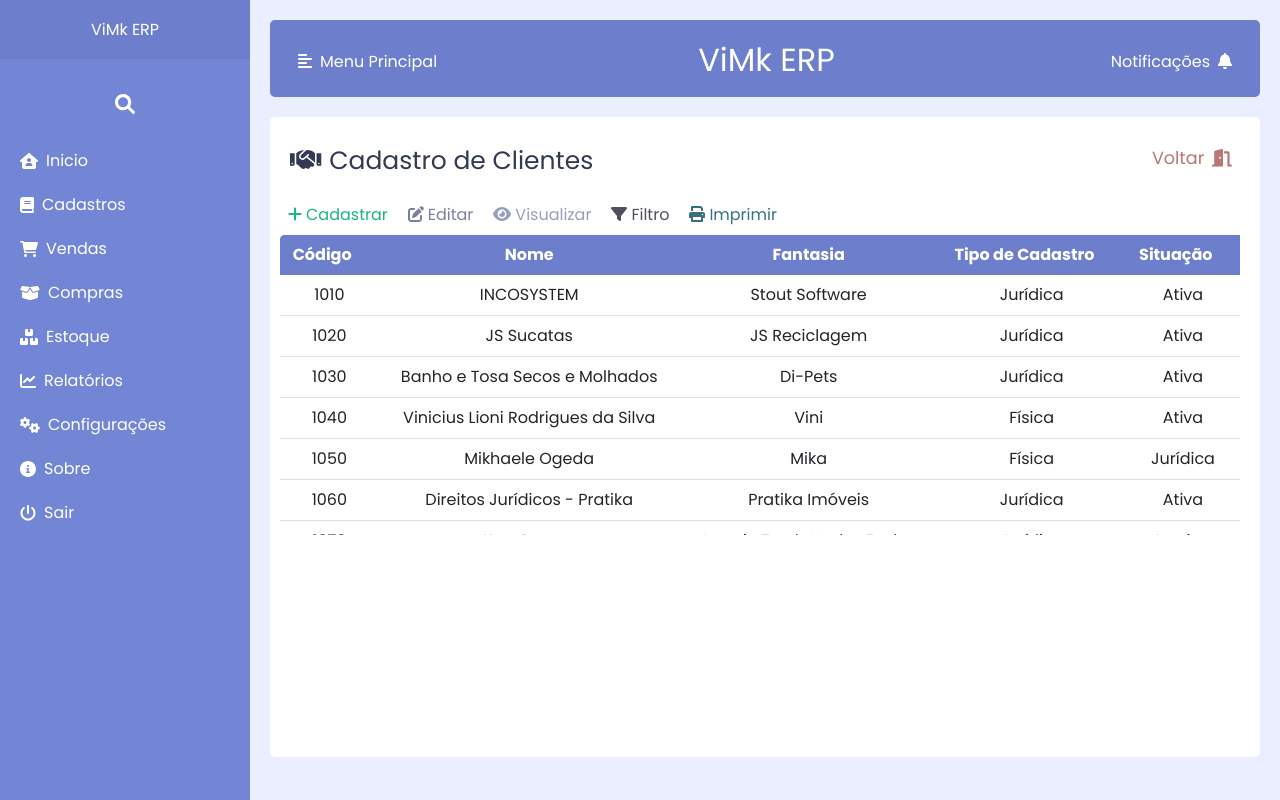
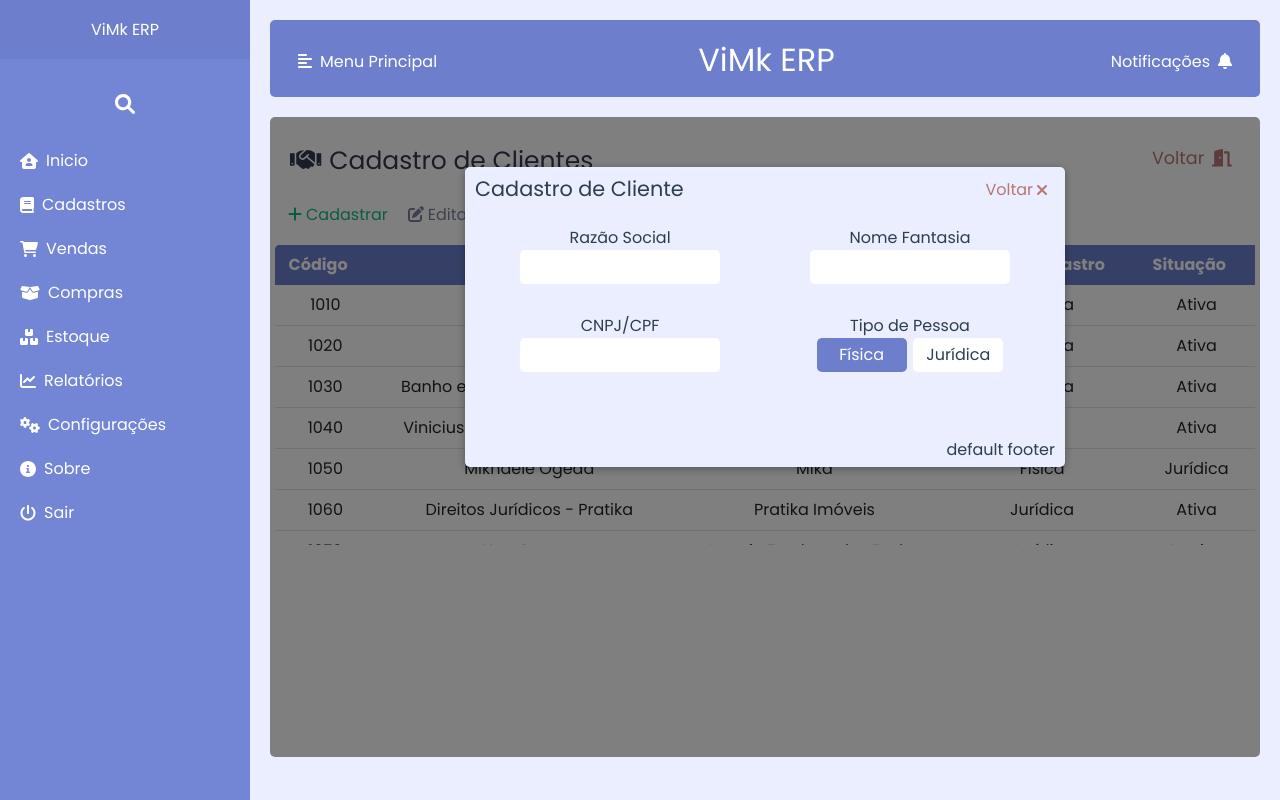
Before and after one commit to VinnyLioni/test_app, a Vue app: page /clients in a window 1280 px wide. Both pictures are taken after a click on the button "Cadastrar". Built offline with nearby package versions, Linux system fonts and the light colour scheme.

Commit message:
i_dont_know_what_im_doing

```diff
--- a/package.json
+++ b/package.json
@@ -20,6 +20,7 @@
     "core-js": "^3.8.3",
     "postcss": "^8",
     "tailwindcss": "^3",
+    "v-mask": "^2.3.0",
     "vue": "^2.6.14",
     "vue-router": "^3.5.1",
     "vue-tailwind": "^2.5.1",
--- a/src/content/modClient.vue
+++ b/src/content/modClient.vue
@@ -2,15 +2,64 @@
   <div class="mod-client">
     <div id="show-clients">
         <header-itens title="Cadastro de Clientes" icon="fas fa-handshake pr-2" @backRouter="goBack()" />
-        <edit-vue />
-        <modal-vue v-if="isModalVisible" @closeModal="closeModal()"></modal-vue>
-        <table-vue :headers="myHeaders" :items="myItems"/>
+        <edit-vue @openMyModal="showModal()"/>
+        <transition name="slide">
+            <modal-vue v-if="isModalVisible" @closeMd="closeModal()">
+                <div class="header-modal" slot="header">
+                    Cadastro de Cliente
+                </div>
+                <main class="body-modal" slot="body">
+                    <div class="modal-register">
+                        <input type="hidden" id='codi-client'>
+                        <div id="first-line">
+                            <div class="first-input">
+                                <label>Razão Social</label>
+                                <br>
+                                <input type="text" name="" id="">
+                            </div>
+                            <div class="second-input">
+                                <label>Nome Fantasia</label>
+                                <br>
+                                <input type="text" name="" id="">
+                            </div>
+                        </div>
+                        <div id="second-line">
+                            <div class="cnpjcpf">
+                                <label for="">CNPJ/CPF</label>
+                                <br>
+                                <input type="text">
+                            </div>
+                            <div class="radio-input">
+                                <label for="">Tipo de Pessoa</label>
+                                <div class="radio-wrapper">
+                                    <input type="radio" name="select" id="option-1" checked>
+                                    <input type="radio" name="select" id="option-2">
+                                    <label for="option-1" class="option option-1">
+                                        <div class="dot-1">
+                                            <span>Física</span>
+                                        </div>
+                                    </label>
+                                    <label for="option-2" class="option option-2">
+                                        <div class="dot-2">
+                                            <span>Jurídica</span>
+                                        </div>
+                                    </label>
+                                </div>
+                            </div>
+                        </div>
+                    </div>
+                </main>
+            </modal-vue>
+        </transition>
+    </div>
+    <div class="myTab">
+        <table-vue :headers="myHeaders" :items="myForns"/>
     </div>
   </div>
 </template>
 
 <script>
-import  headerItens from '../components/headerItens.vue'
+import headerItens from '../components/headerItens.vue'
 import ModalVue from '../components/ModalVue.vue'
 import TableVue from '../components/tabVue.vue'
 import editVue from '../components/editButtons.vue'
@@ -30,7 +79,7 @@ export default {
                 { key: 'pjpf', label: 'Tipo de Cadastro', sortable: true },
                 { key: 'situacao', label: 'Situação', sortable: true }
             ],
-            myItems: [
+            myForns: [
                 { codi: '1010', nome: 'INCOSYSTEM', fantasia: 'Stout Software', pjpf: 'Jurídica', situacao: 'Ativa'},
                 { codi: '1020', nome: 'JS Sucatas', fantasia: 'JS Reciclagem', pjpf: 'Jurídica', situacao: 'Ativa'},
                 { codi: '1030', nome: 'Banho e Tosa Secos e Molhados', fantasia: 'Di-Pets', pjpf: 'Jurídica', situacao: 'Ativa'},
@@ -62,6 +111,7 @@ export default {
 </script>
 
 <style>
+
     .mod-client {
         height: 80vh;
         background-color: #ffffff;
@@ -76,6 +126,174 @@ export default {
         padding: 10px;
     }
 
+    #first-line {
+        display: flex;
+        justify-content: space-around;
+        padding-bottom: 30px;
+    }
+
+    #second-line {
+        display: flex;
+        justify-content: space-around;
+        flex-direction: row;
+        align-content: stretch;
+        padding-bottom: 30px;
+    }
 
 
+    @keyframes slide-in {
+        from { transform: translateY(10px) translateX(0px); opacity: 0}
+        to { transform: translateY(0px) translateX(0px); opacity: 1}
+    }
+
+    @keyframes slide-out {
+        from { transform: translateY(0px); opacity: 1;}
+        to { transform: translateY(0px) translateX(0px); opacity: 0;}
+    }
+
+    .slide-enter-active {
+        animation: slide-in .2s ease;
+    }
+
+    .slide-leave-active {
+        animation: slide-out .2s ease;
+    }
+
+    .myTab {
+        display: flex;
+        justify-content: space-around;
+    }
+
+    input[type="text"] {
+        border-radius: 5px;
+    }
+
+
+    input[type="radio"] {
+        display: none;
+    }
+
+    .radio-wrapper {
+        /* background: #ffffff; */
+        /* padding: 2px; */
+        display: flex;
+        border-radius: 5px;
+        flex-wrap: wrap;
+        justify-content: space-evenly;
+        align-content: space-between;
+        width: 200px;
+        height: 50px;
+    }
+
+    #option-1:checked ~ .option-1,
+    #option-2:checked ~ .option-2 {
+        background-color: #6d7fcc;
+        color: #ffffff;
+        border-radius: 5px;
+        padding: 10px;
+        transition: .3s ease;
+        height: 34px;
+    }
+
+    .option-1, .option-2 {
+        background-color: #ffffff;
+        padding: 10px;
+        border-radius: 5px;
+        cursor: pointer;
+        width: 90px;
+        height: 34px;
+        display: flex;
+        justify-content: space-around;
+        align-items: center;
+    }
+
+    .option-1, .option-2 span {
+        font-size: 1rem;
+    }
+
+
+        /* .radio-wrapper {
+            display: flex;
+            background: #ffffff;
+            height: 100px;
+            width: 400px;
+            align-items: left;
+            justify-content: space-evenly;
+            border-radius: 5px;
+            padding: 20px 15px;
+        }
+
+        .radio-wrapper .option {
+            background: #ffffff;
+            height: 100%;
+            width: 100%;
+            display: flex;
+            align-items: center;
+            justify-content: space-evenly;
+            margin: 0 10px;
+            border-radius: 5px;
+            cursor: pointer;
+            padding: 0 10px;
+            border: 2px solid lightgray;
+            transition: all .3s ease;
+        }
+
+        .radio-wrapper .option .dot {
+            height: 20px;
+            width: 20px;
+            background: #d9d9d9;
+            border-radius: 50%;
+            position: relative;
+        }
+
+        .radio-wrapper .option .dot::before {
+            position: absolute;
+            content: "";
+            top: 4px;
+            left: 4px;
+            width: 12px;
+            height: 12px;
+            background: #0069d9;
+            border-radius: 50%;
+            opacity: 0;
+            transform: scale(1.5);
+            transition: all .3s ease;
+            }
+
+        input[type="radio"] {
+            display: none;
+        }
+
+        #option-1:checked:checked ~ .option-1,
+        #option-2:checked:checked ~ .option-2 {
+            border-color: #0069d9;
+            background: #0069d9;
+        }
+
+        #option-1:checked:checked ~ .option-1 .dot,
+        #option-2:checked:checked ~ .option-2 .dot {
+            background: #ffffff;
+        }
+
+        #option-1:checked:checked ~.option-1 .dot::before,
+        #option-2:checked:checked ~.option-2 .dot::before {
+            opacity: 1;
+            transform: scale(1);
+        }
+
+        .radio-wrapper .option span {
+            font-size: 1.2rem;
+            color: #808080;
+            padding-left: 50px;
+            justify-content: right;
+            align-items: flex-end;
+            justify-content: space-evenly;
+        }
+
+        #option-1:checked:checked ~ .option-1 span,
+        #option-2:checked:checked ~ .option-2 span {
+            color: #ffffff;
+        }
+     */
+
 </style>
--- a/src/content/modItens.vue
+++ b/src/content/modItens.vue
@@ -3,23 +3,6 @@
     <div id="show-itens">
       <header-itens title="Cadastro de Itens" icon="fas fa-shapes pr-2" @backRouter="goBack()"/>
       <edit-vue @openMyModal="showModal()" />
-        <!-- <div id="session-itens">
-            <button id="button-itens" class="mr-1" @click="showModal">
-                <i class="fas fa-plus pr-1"></i>Cadastrar
-            </button>
-            <button id="edit-itens" class="mr-1" @click="showModal">
-                <i class="fas fa-pen-to-square pr-1"></i>Editar
-            </button>
-            <button id="view-itens" class="mr-1" @click="showModal">
-                <i class="fas fa-eye pr-1"></i>Visualizar
-            </button>
-            <button id="filter-itens" class="mr-1" @click="showModal">
-                <i class="fas fa-filter pr-1"></i>Filtro
-            </button>
-            <button id="print-itens">
-                <i class="fas fa-print pr-1"></i>Imprimir
-            </button>
-        </div> -->
       <transition name="slide">
         <modal-vue v-if="isModalVisible" @closeMd="closeModal()">
             <div class="header-modal" slot="header">
@@ -139,26 +122,38 @@ export default {
 
 <style>
 
-    .myTab {
-        display: flex;
-        justify-content: space-around;
+    .mod-itens {
+            height: 80vh;
+            background-color: #ffffff;
+            border-radius: 5px;
     }
 
-    #save-itens {
-        color: #127a5b;
+    #show-itens {
+        display: flex;
+        justify-content: space-between;
+        flex-flow: wrap;
         border-radius: 5px;
-        padding: 5px;
-        transition: .2s;
+        padding: 10px;
     }
 
-    #save-itens:hover {
-        background-color: #1ab486;
-        transition: .2s;
-        color: #ffffff;
+    .header-modal {
+        font-size: 1.3rem;
     }
 
     .body-modal input {
         padding: 5px;
+    }
+
+    .modal-register input {
+        width: 200px;
+        outline: none;
+    }
+
+    #first-line,
+    #second-line {
+        display: flex;
+        justify-content: space-around;
+        padding-bottom: 30px;
     }
 
     #first-input {
@@ -196,10 +191,6 @@ export default {
         justify-content: center;
     }
 
-    .modal-register input {
-        width: 200px
-    }
-
     #unity-select {
         width: 200px;
         outline: none;
@@ -208,32 +199,17 @@ export default {
     }
 
 
-    /* #unity-select option {
-        cursor: pointer;
-    }  */
-
-    .modal-register input {
-        outline: none;
+    #save-itens {
+        color: #127a5b;
+        border-radius: 5px;
+        padding: 5px;
+        transition: .2s;
     }
 
-    /* .first-input {
-        width: 50%;
-    }
-
-    .second-input {
-        width: 50%
-    } */
-
-    #first-line {
-        display: flex;
-        justify-content: space-around;
-        padding-bottom: 30px;
-    }
-
-    #second-line {
-        display: flex;
-        justify-content: space-around;
-        padding-bottom: 30px;
+    #save-itens:hover {
+        background-color: #1ab486;
+        transition: .2s;
+        color: #ffffff;
     }
 
     #search-box span {
@@ -249,16 +225,12 @@ export default {
 
     #search-box input:focus {
         border: none ;
-        /* border-radius: 5px; */
     }
 
-    .header-modal {
-        font-size: 1.3rem;
+    .myTab {
+        display: flex;
+        justify-content: space-around;
     }
-
-    /* .tab-itens {
-
-    } */
 
         @keyframes slide-in {
             from { transform: translateY(10px) translateX(0px); opacity: 0}
@@ -286,102 +258,4 @@ export default {
             opacity: 0;
         }
 
-    .mod-itens {
-        height: 80vh;
-        background-color: #ffffff;
-        border-radius: 5px;
-    }
-
-    #show-itens {
-        display: flex;
-        justify-content: space-between;
-        flex-flow: wrap;
-        border-radius: 5px;
-        padding: 10px;
-    }
-
-    #session-itens {
-        display: flex;
-        align-content: flex-start;
-        padding-left: 10px;
-        width: 100%;
-    }
-
-    #button-itens {
-        /* align-items: flex-end; */
-        background-color: #ffffff;
-        color: #1ab486;
-        border: none;
-        border-radius: 5px;
-        padding: 8px;
-        transition: .2s;
-    }
-
-    #button-itens:hover {
-        background-color: #1ab486;
-        color: #ffffff;
-        transition: .2s;
-    }
-
-    #view-itens {
-        padding-left: 20px;
-        /* margin-left: 2px; */
-        border: none;
-        background-color: #ffffff;
-        color: #989fbe;
-        border-radius: 5px;
-        padding: 8px;
-        transition: .2s;
-    }
-
-    #view-itens:hover {
-        background-color: #989fbe;
-        color: #ffffff;
-        transition: .2s;
-    }
-
-    #edit-itens {
-        border: none;
-        background-color: #ffffff;
-        color: #7c80a0;
-        border-radius: 5px;
-        padding: 8px;
-        transition: .2s;
-    }
-
-    #edit-itens:hover {
-        background-color: #7c80a0;
-        color: #ffffff;
-        transition: .2s;
-    }
-
-    #filter-itens {
-        border: none;
-        background-color: #ffffff;
-        color: #4e505e;
-        border-radius: 5px;
-        padding: 8px;
-        transition: .2s;
-    }
-
-    #filter-itens:hover {
-        background-color: #4e505e;
-        color: #ffffff;
-        transition: .2s;
-    }
-
-    #print-itens {
-        border: none;
-        background-color: #ffffff;
-        color: #387080;
-        border-radius: 5px;
-        padding: 8px;
-        transition: .2s;
-    }
-
-    #print-itens:hover {
-        background-color: #387080;
-        color: #ffffff;
-        transition: .2s;
-    }
 </style>
--- a/src/main.js
+++ b/src/main.js
@@ -6,7 +6,7 @@ import "./plugins/bootstrap-vue";
 import App from "./App.vue";
 import router from "./router";
 import store from "./store";
-import './assets/tailwind.css'
+import "./assets/tailwind.css";
 
 Vue.config.productionTip = false;
 
```
Also changed, not shown: 1 other file (tests, documents, lock files or other folders). Lines whose indentation alone changed are shown as unchanged.
